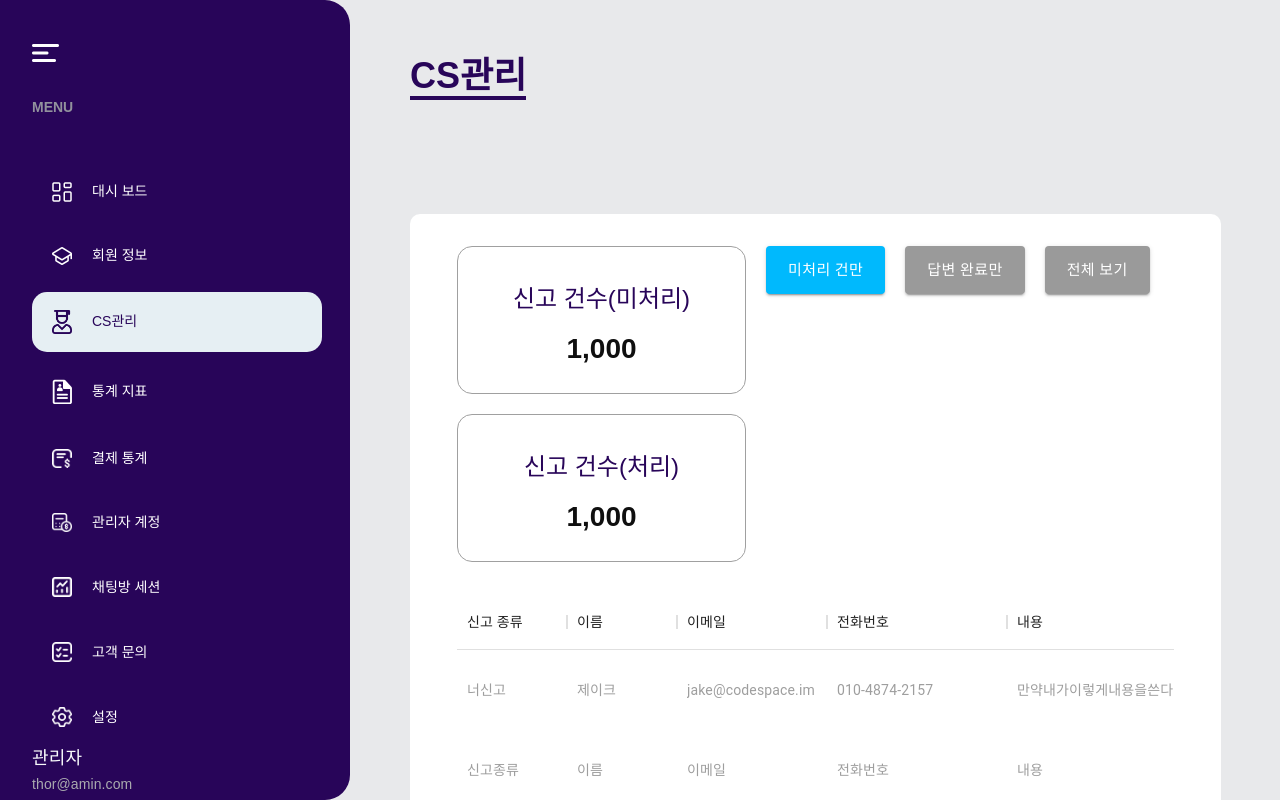
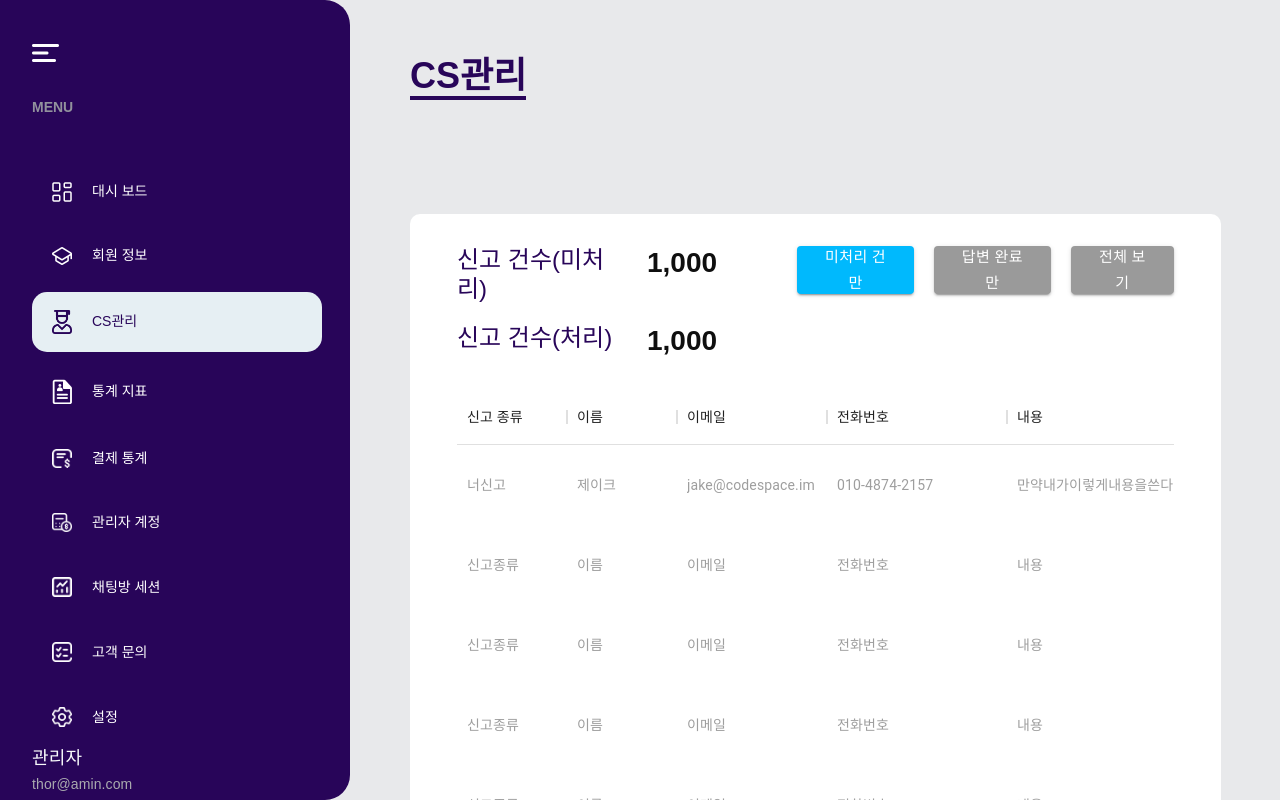
Before and after one commit to seonghojung/polyglp, a React (Create React App) app in the folder src/frontend/: page /cs in a window 1280 px wide. Shown: the top 800 px of the page. Built offline with nearby package versions, Linux system fonts and the light colour scheme; no server answers; a web font is replaced by a local one.

Commit message:
cs관리 퍼블작업완료

```diff
--- a/src/frontend/src/pages/cs/components/TableHeader.tsx
+++ b/src/frontend/src/pages/cs/components/TableHeader.tsx
@@ -6,27 +6,22 @@ import { FormControl, InputLabel, MenuItem, Select } from "@mui/material";
 import styled from "styled-components";
 
 const CountWrap = styled.div`
-  width: 287px;
-  height: 146px;
-  border-radius: 15px;
-  border: solid 1px #a0a0a0;
-  background-color: #fff;
-
+  display: flex;
   &:nth-child(2) {
     margin-top: 20px;
   }
 `;
 
 const CountTitle = styled.div`
-  margin-top: 38px;
+  width: 170px;
   font-size: 24px;
   font-weight: 500;
-  text-align: center;
+  text-align: left;
   color: #280559;
 `;
 
 const CountValue = styled.div`
-  margin-top: 18px;
+  margin-left: 20px;
   font-size: 28px;
   font-weight: bold;
   text-align: center;
@@ -61,7 +56,7 @@ const TableHeader = ({ setNoticeList }: { setNoticeList: Dispatch<SetStateAction
           <ReportCount state="pending" count={value} />
           <ReportCount state="complete" count={value} />
         </div>
-        <Box sx={{ display: "flex", gap: "20px", marginLeft: "20px" }}>
+        <Box sx={{ display: "flex", gap: "20px", marginLeft: "80px" }}>
           <SortBtn activeButton={activeButton} type="unprocessed" text="미처리 건만" handler={() => handleClick("unprocessed")} />
           <SortBtn activeButton={activeButton} type="completed" text="답변 완료만" handler={() => handleClick("completed")} />
           <SortBtn activeButton={activeButton} type="all" text="전체 보기" handler={() => handleClick("all")} />
```
